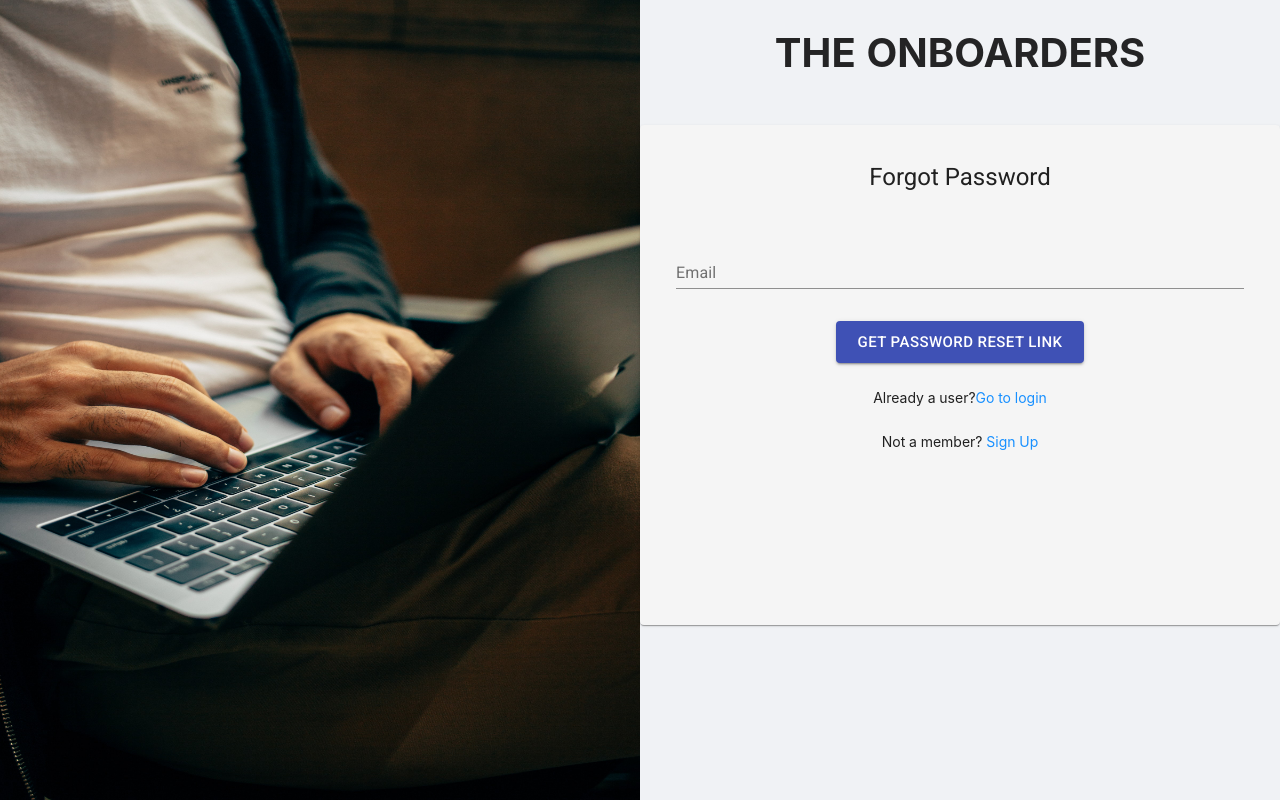
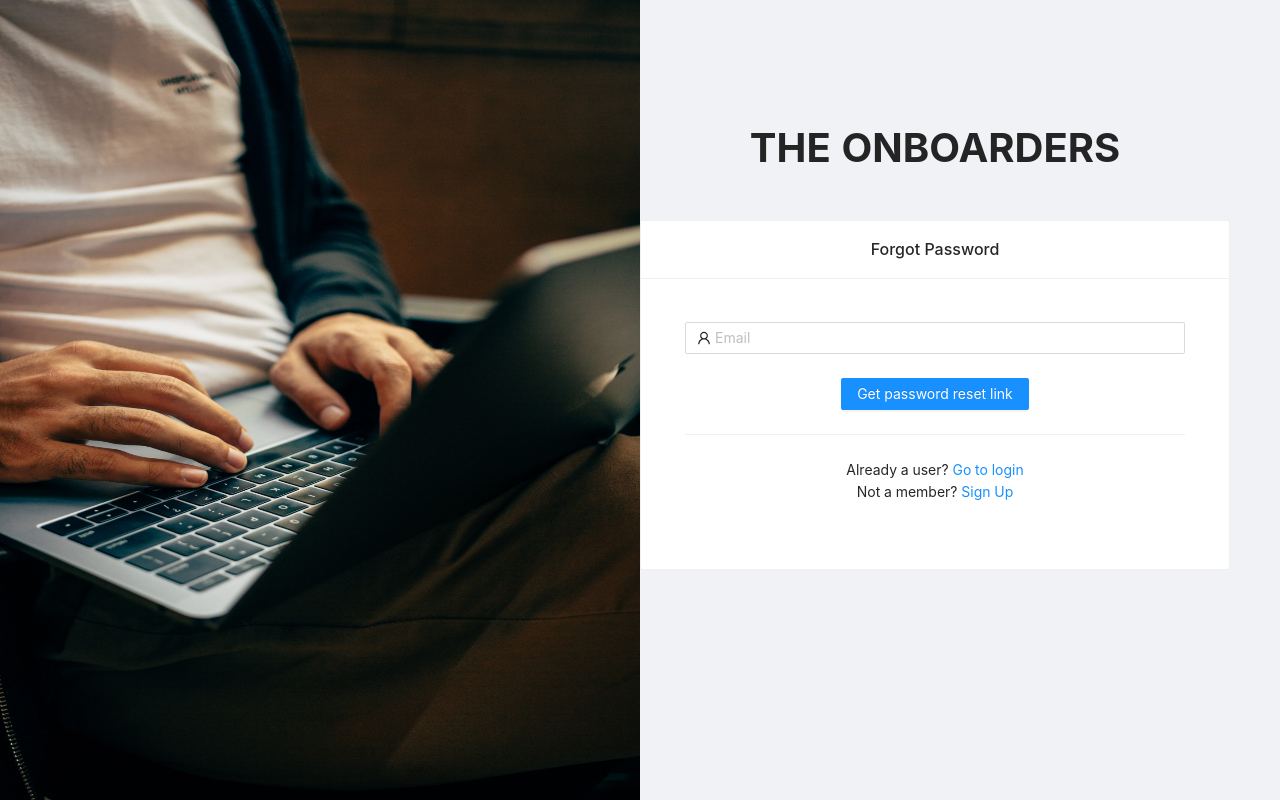
Before and after one commit to CypherTree/candi-website, a React (Create React App) app: page /forgot-password in a window 1280 px wide. Built offline with nearby package versions, Linux system fonts and the light colour scheme; a small style sheet from the web is missing.

Commit message:
forgot and reset UI done

```diff
--- a/src/App.tsx
+++ b/src/App.tsx
@@ -1,22 +1,13 @@
 import React, { useEffect } from "react";
 
 import { BrowserRouter as Router } from "react-router-dom";
-
 import { useDispatch } from "react-redux";
 
 import { setLoggedInUser } from "./auth/core/services/login";
-
-// import "./App.css";
-
 import Routes from "./app/components/routing/Routes";
 
 import "antd/dist/antd.css";
 import "./index.css";
-
-import { Layout } from "antd";
-import Navbar from "./app/components/navbar/Navbar";
-import Sidebar from "./app/components/sidebar/Sidebar";
-const { Header, Footer, Sider, Content } = Layout;
 
 require("dotenv").config();
 
--- a/src/auth/components/forgotPassword/ForgotPasswordForm.tsx
+++ b/src/auth/components/forgotPassword/ForgotPasswordForm.tsx
@@ -1,26 +1,17 @@
 import React, { useEffect, useState } from "react";
 
-import {
-  Card,
-  CardHeader,
-  CardContent,
-  CardActions,
-  Typography,
-  TextField,
-  Button,
-} from "@material-ui/core";
+import { Button, Card, Input, Typography, Form, Divider } from "antd";
+import { UserOutlined } from "@ant-design/icons";
 
 import { Link } from "react-router-dom";
-
 import { connect } from "react-redux";
-
 import { ThunkDispatch } from "redux-thunk";
-
 import { AnyAction } from "redux";
 
 import { ClearState, ForgotPassword } from "../../core/redux/actions";
+import { StateType } from "../../../app/core/redux/types";
 
-import { StateType } from "../../../app/core/redux/types";
+const { Text } = Typography;
 
 type AuthProps = {
   isAuthenticated: boolean;
@@ -56,71 +47,77 @@ const ForgotPasswordForm: React.FC<Props> = ({
   let successMessage;
 
   const handleFormSubmit = () => {
-    successMessage = "Check your email for password reset link";
     forgotPassword(email);
   };
 
+  const onFinish = (values: any) => {
+    console.log("Success:", values);
+    handleFormSubmit();
+  };
+
   return (
-    <div>
-      <Card
+    <Card title={<Text>Forgot Password</Text>}>
+      {auth.hasOwnProperty("success") ? (
+        <>
+          <Text>{auth.message}</Text>
+          <br />
+          <Link to="/login">Continue to login </Link>
+        </>
+      ) : (
+        <div
           style={{
-          backgroundColor: "whitesmoke",
-          height: "500px",
+            display: "flex",
+            justifyContent: "center",
             padding: "20px",
           }}
         >
-        <CardHeader title="Forgot Password" />{" "}
-        <CardContent>
-          <div>
-            {successMessage !== null && (
-              <Typography color="primary">{successMessage}</Typography>
-            )}
-            <TextField
-              fullWidth
-              id="email"
-              type="email"
-              label="Email"
-              placeholder="Email Id "
-              margin="normal"
-              value={email}
+          <Form
+            name="normal_login"
+            className="login-form"
+            initialValues={{ remember: true }}
+            onFinish={onFinish}
+            style={{
+              width: "500px",
+            }}
+          >
+            <Form.Item
+              name="email"
+              rules={[{ required: true, message: "Please enter your Email!" }]}
+            >
+              <Input
+                prefix={<UserOutlined className="site-form-item-icon" />}
+                placeholder="Email"
                 onChange={(e) => setEmail(e.target.value)}
               />
-          </div>
-        </CardContent>
-        <CardActions style={{ justifyContent: "center" }}>
+            </Form.Item>
+
+            <Form.Item>
               <Button
-            variant="contained"
-            size="large"
-            color="primary"
-            onClick={handleFormSubmit}
+                type="primary"
+                htmlType="submit"
+                className="login-form-button"
               >
                 Get password reset link
-          </Button>
-        </CardActions>{" "}
-        {auth && auth.hasOwnProperty("success") && auth.success === true ? (
+              </Button>{" "}
+            </Form.Item>
+            <Divider />
             <div>
-            <Typography variant="h5" component="h5" color="primary">
-              {auth.message}
-            </Typography>
+              Already a user? <Link to="/login">Go to login </Link>
             </div>
-        ) : (
-          <div>
-            <Typography variant="h5" component="h5" color="error">
-              {auth.message}
-            </Typography>
-          </div>
-        )}
-        <CardContent>
-          <div>
-            Already a user?<Link to="/login">Go to login </Link>
-          </div>
-          <br />
+
             <div>
               Not a member? <Link to="/register">Sign Up</Link>
             </div>
-        </CardContent>
+            <br />
+            {auth && auth.hasOwnProperty("success") && auth.success === true ? (
+              <Text type="secondary">{auth.message}</Text>
+            ) : (
+              <Text type="warning">{auth.message}</Text>
+            )}
+          </Form>
+        </div>
+      )}
     </Card>
-    </div>
   );
 };
 
--- a/src/auth/components/forgotPassword/ResetPasswordForm.tsx
+++ b/src/auth/components/forgotPassword/ResetPasswordForm.tsx
@@ -1,26 +1,17 @@
 import React, { useEffect, useState } from "react";
 
-import {
-  Card,
-  CardHeader,
-  CardContent,
-  CardActions,
-  Typography,
-  TextField,
-  Button,
-} from "@material-ui/core";
+import { Button, Card, Input, Typography, Form, Divider } from "antd";
+import { LockOutlined } from "@ant-design/icons";
 
 import { Link } from "react-router-dom";
-
 import { connect } from "react-redux";
-
 import { ThunkDispatch } from "redux-thunk";
-
 import { AnyAction } from "redux";
 
 import { ResetPassword } from "../../core/redux/actions";
+import { StateType } from "../../../app/core/redux/types";
 
-import { StateType } from "../../../app/core/redux/types";
+const { Text } = Typography;
 
 type AuthProps = {
   isAuthenticated: boolean;
@@ -56,82 +47,90 @@ const ResetPasswordForm: React.FC<Props> = ({ resetPassword, token, auth }) => {
     }
   }, [password2, password]);
 
+  const onFinish = (values: any) => {
+    console.log("Success:", values);
+    handleFormSubmit();
+  };
+
   return (
-    <div>
-      <Card
+    <Card title={<Text>Reset Password</Text>}>
+      {auth.hasOwnProperty("success") ? (
+        <>
+          <Text>{auth.message}</Text>
+          <Link to="/login">Continue to login </Link>
+        </>
+      ) : (
+        <div
           style={{
-          backgroundColor: "whitesmoke",
-          height: "500px",
+            display: "flex",
+            justifyContent: "center",
             padding: "20px",
           }}
         >
-        <CardHeader title="Reset Password" />
-        <CardContent>
-          {auth && auth.hasOwnProperty("success") ? (
-            <div>
-              {auth.success ? (
-                <Typography variant={"h5"} component={"h5"} color="primary">
-                  {auth.message}
-                </Typography>
-              ) : (
-                <Typography variant={"h5"} component={"h5"} color="error">
-                  {auth.message}
-                </Typography>
-              )}
-              <br />
-              <br />
-            </div>
-          ) : (
-            <div>
-              <CardContent>
-                <TextField
-                  fullWidth
-                  id="password"
-                  type="password"
-                  label="Password"
+          <Form
+            name="normal_login"
+            className="login-form"
+            initialValues={{ remember: true }}
+            onFinish={onFinish}
+            style={{
+              width: "500px",
+            }}
+          >
+            <Form.Item
+              name="password"
+              rules={[
+                { required: true, message: "Please enter your password!" },
+              ]}
+            >
+              <Input.Password
+                prefix={<LockOutlined className="site-form-item-icon" />}
                 placeholder="Password"
-                  margin="normal"
-                  value={password}
                 onChange={(e) => setPassword(e.target.value)}
               />
-                <TextField
-                  fullWidth
-                  id="password2"
-                  type="password"
-                  label="Password2"
+            </Form.Item>
+            <Form.Item
+              name="password2"
+              rules={[
+                { required: true, message: "Please re-enter your password!" },
+              ]}
+            >
+              <Input.Password
+                prefix={<LockOutlined className="site-form-item-icon" />}
                 placeholder="Re-enter Password"
-                  margin="normal"
-                  value={password2}
                 onChange={(e) => setPassword2(e.target.value)}
               />
-                {passwordError !== "" && (
-                  <Typography color="error"> {passwordError}</Typography>
-                )}
-              </CardContent>
+            </Form.Item>
 
-              <CardActions style={{ justifyContent: "center" }}>
+            <Form.Item>
               <Button
-                  variant="contained"
-                  size="large"
-                  color="primary"
-                  onClick={handleFormSubmit}
+                type="primary"
+                htmlType="submit"
+                className="login-form-button"
               >
                 Reset Password
-                </Button>
-              </CardActions>
-            </div>
-          )}
-
+              </Button>{" "}
+            </Form.Item>
+            <Divider />
             <div>
-            Already a user?<Link to="/login">Go to login </Link>
+              Already a user? <Link to="/login">Go to login </Link>
             </div>
             <br />
             <div>
               Not a member? <Link to="/register">Sign Up</Link>
             </div>
-        </CardContent>
+            <br />
+
+            {passwordError && <Text type="danger"> {passwordError}</Text>}
+
+            {auth.success ? (
+              <Text type="success">{auth.message}</Text>
+            ) : (
+              <Text type="danger">{auth.message}</Text>
+            )}
+          </Form>
+        </div>
+      )}
     </Card>
-    </div>
   );
 };
 
--- a/src/auth/containers/forgotPassword/ForgotPassword.tsx
+++ b/src/auth/containers/forgotPassword/ForgotPassword.tsx
@@ -1,26 +1,21 @@
 import React, { useEffect } from "react";
 
-import { Grid, Typography } from "@material-ui/core";
+import Layout from "antd/lib/layout/layout";
+import { Col, Row } from "antd";
 
 import { connect } from "react-redux";
-
 import { ThunkDispatch } from "redux-thunk";
-
 import { AnyAction } from "redux";
 
 import * as H from "history";
 
 import { APP_NAME } from "../../../app/core/constants";
-
 import { SetAuthenticated } from "../../../app/core/redux/app/actions";
+import { StateType } from "../../../app/core/redux/types";
 
 import ForgotPasswordForm from "../../components/forgotPassword/ForgotPasswordForm";
-
 import SideImage from "../../components/sideImage/SideImage";
-
 import { getCurrentSessionTokens } from "../../core/services/session";
-
-import { StateType } from "../../../app/core/redux/types";
 
 type AuthProps = {
   isAuthenticated: boolean;
@@ -58,21 +53,32 @@ const ForgotPassword: React.FC<Props> = ({
   });
 
   return (
-    <div>
-      <Grid container spacing={0}>
-        <Grid item xs={1} sm={6}>
+    <Layout>
+      <Row>
+        <Col span={12}>
           <SideImage />
-        </Grid>
-        <Grid item xs={11} sm={6}>
-          <br />
-          <p style={{ fontSize: "40px" }}>
-            <b> {APP_NAME}</b>
-          </p>
-
-          <ForgotPasswordForm auth={state.auth} />
-        </Grid>
-      </Grid>
-    </div>
+        </Col>
+        <Col
+          span={11}
+          style={{
+            display: "flex",
+          }}
+        >
+          <Layout
+            style={{
+              margin: "0",
+              marginTop: "20%",
+              top: "20%",
+            }}
+          >
+            <p style={{ fontSize: "40px" }}>
+              <b> {APP_NAME}</b>
+            </p>
+            <ForgotPasswordForm auth={state.auth} />
+          </Layout>
+        </Col>
+      </Row>
+    </Layout>
   );
 };
 
```
Also changed, not shown: src/app/components/routing/Routes.tsx (+2 -9 lines), src/auth/components/login/LoginForm.tsx (+9 -77 lines), src/auth/containers/login/Login.tsx (+4 -29 lines). Lines whose indentation alone changed are shown as unchanged.
